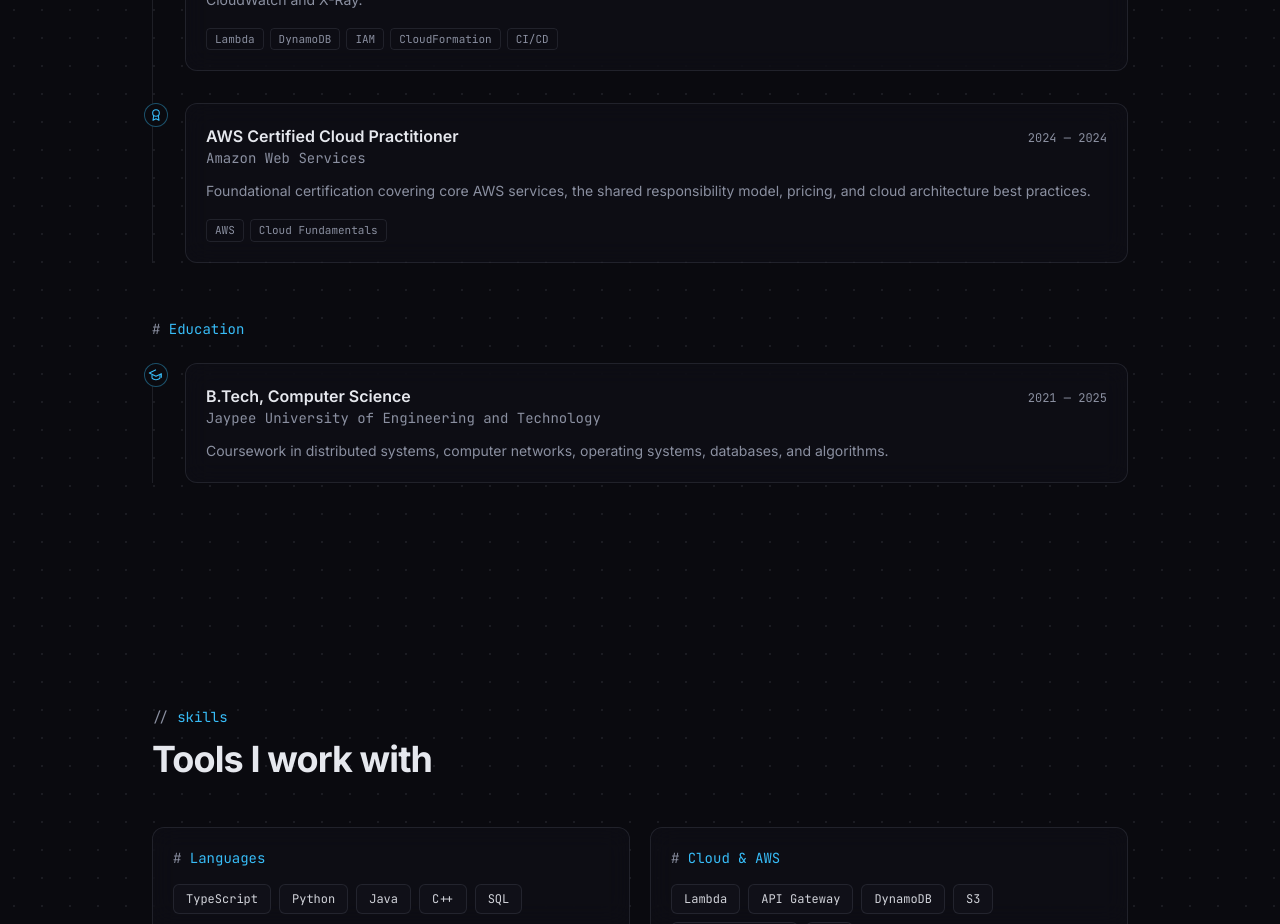
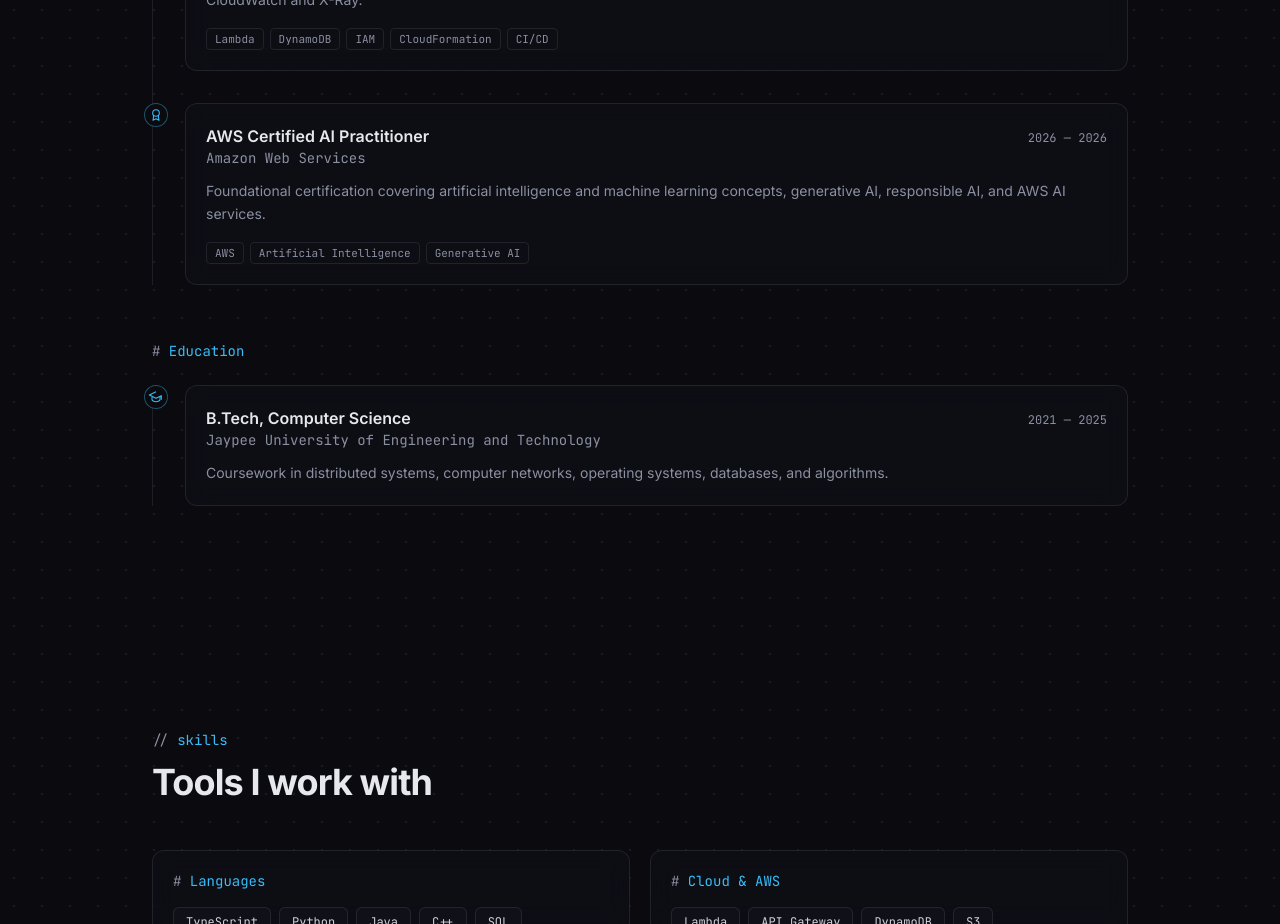
Before and after one commit to shivam261/Portfolio_Mythos, a Next.js app: page / in a window 1280 px wide. Shown: the part 3980-4904 px from the top of the page. Built offline with nearby package versions, Linux system fonts and the light colour scheme.

Commit message:
mod: added aws ai practitioner cert

```diff
--- a/data/experience.ts
+++ b/data/experience.ts
@@ -67,15 +67,15 @@ export const experience: ExperienceEntry[] = [
     skills: ["Python", "FastAPI", "Redis", "Docker"],
   },
   {
-    role: "AWS Certified Cloud Practitioner",
+    role: "AWS Certified AI Practitioner",
     organization: "Amazon Web Services",
     type: "certification",
     status: "completed",
-    startDate: "2024",
-    endDate: "2024",
+    startDate: "2026",
+    endDate: "2026",
     description:
-      "Foundational certification covering core AWS services, the shared responsibility model, pricing, and cloud architecture best practices.",
-    skills: ["AWS", "Cloud Fundamentals"],
+      "Foundational certification covering artificial intelligence and machine learning concepts, generative AI, responsible AI, and AWS AI services.",
+    skills: ["AWS", "Artificial Intelligence", "Generative AI"],
   },
   {
     role: "B.Tech, Computer Science",
```
